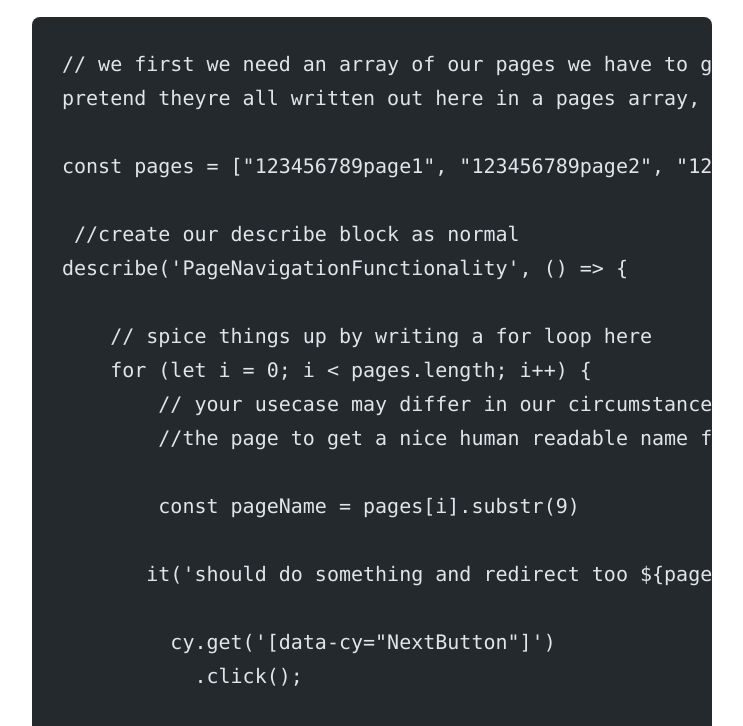
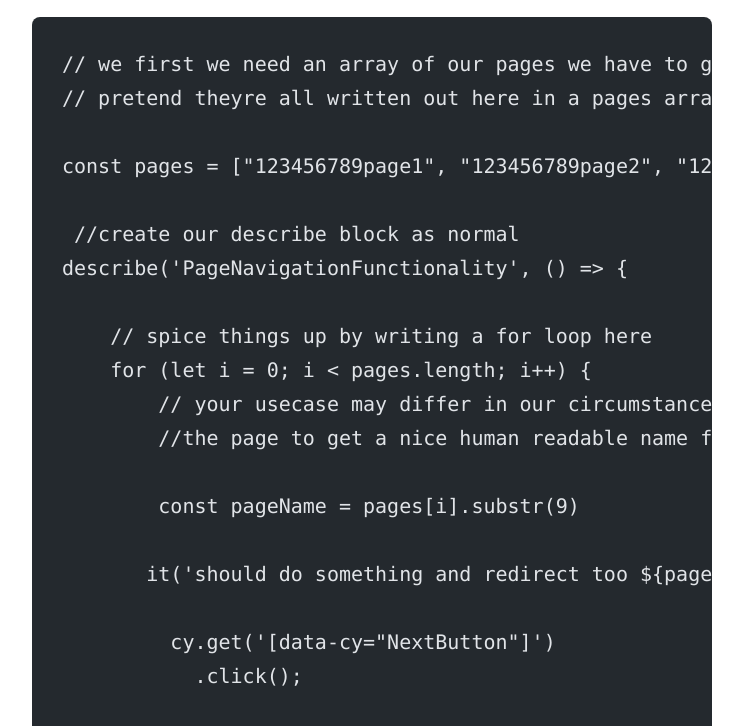
Before and after one commit to Stprry/DreadBlog, an Astro site: page /blog/first-post in a window 1280 px wide. Shown: the part 1634-2360 px from the top of the page, without its empty margins (268-1011 px from the left). Built offline with nearby package versions, Linux system fonts and the light colour scheme; Astro itself is replaced by a stand-in of ours; code samples lack their colours.

Commit message:
Update Blog “first-post”

````diff
--- a/src/content/blog/first-post.md
+++ b/src/content/blog/first-post.md
@@ -30,7 +30,7 @@ Now as you can probably imagine this would get pretty tiedious doing this for 30
 
 ```js
 // we first we need an array of our pages we have to go to, in this instance we'll
-pretend theyre all written out here in a pages array, you get the point..
+// pretend theyre all written out here in a pages array, you get the point..
 
 const pages = ["123456789page1", "123456789page2", "123456789page3"]
 
````
